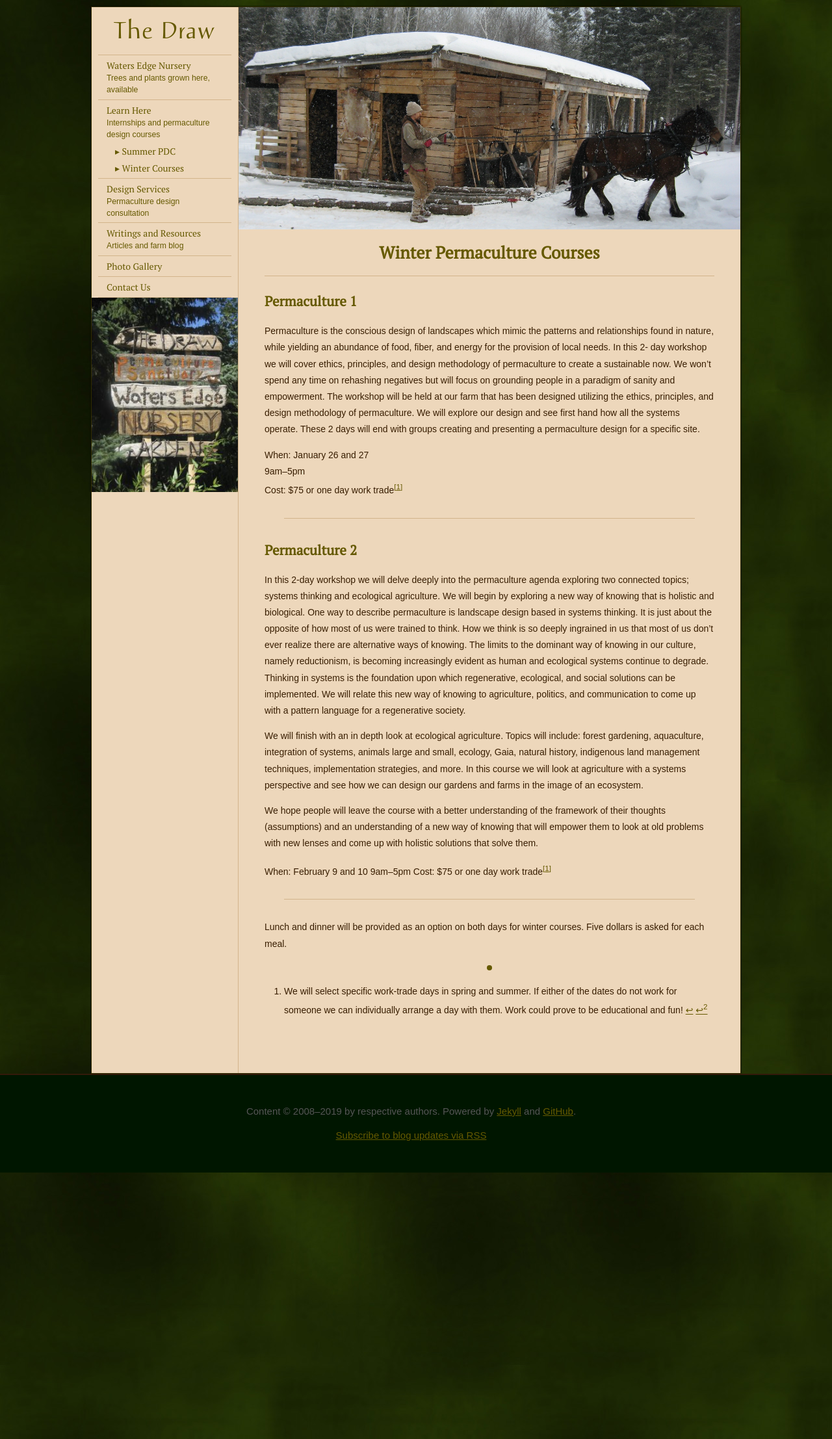
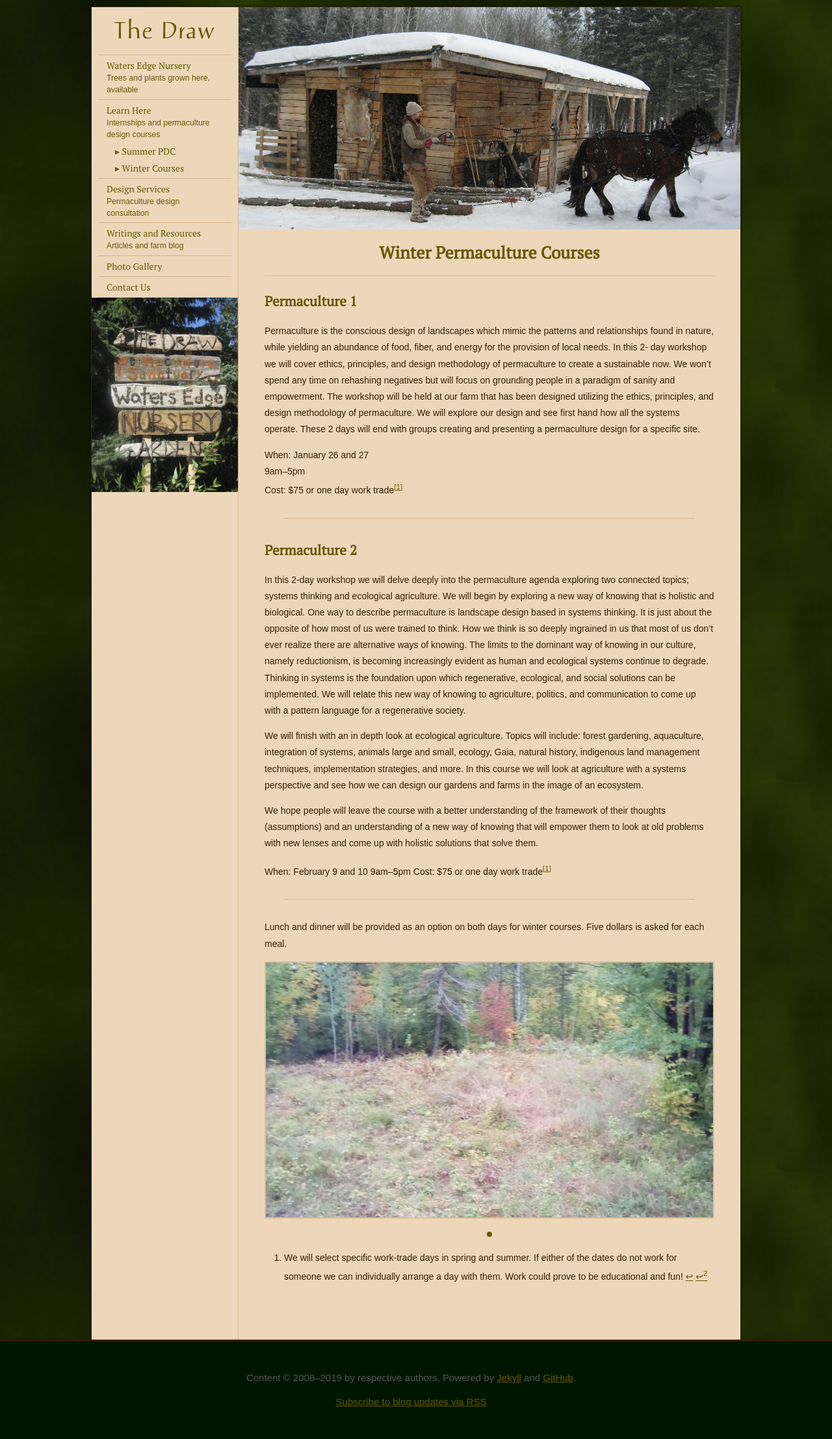
Before and after one commit to the-draw/the-draw.github.io, a Jekyll site: the page built from pages/winter-courses.md, in a window 1280 px wide. Shown: the whole page at 65% size. Built offline with Jekyll 4.4.1, drawn with Linux system fonts in a browser that asks for light colours.

Commit message:
Added a picture just to see how it's done

```diff
--- a/pages/winter-courses.md
+++ b/pages/winter-courses.md
@@ -34,4 +34,7 @@ Cost: $75 or one day work trade[^1]
 
 Lunch and dinner will be provided as an option on both days for winter courses. Five dollars is asked for each meal.
 
+{% include image.html file="white-river-site.jpg" %}
+
+
 [^1]: We will select specific work-trade days in spring and summer. If either of the dates do not work for someone we can individually arrange a day with them.  Work could prove to be educational and fun!
```
